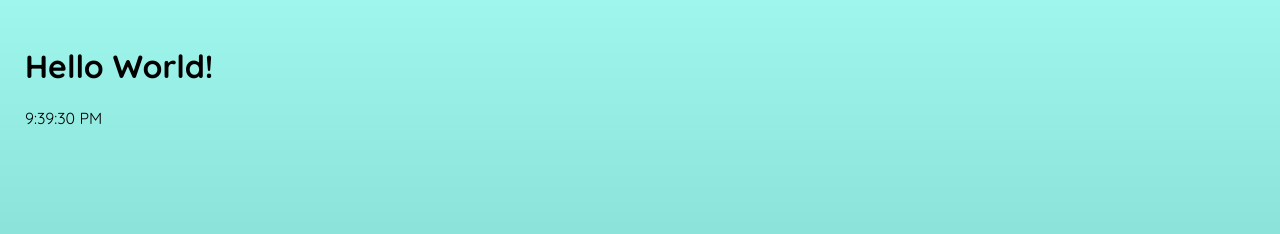
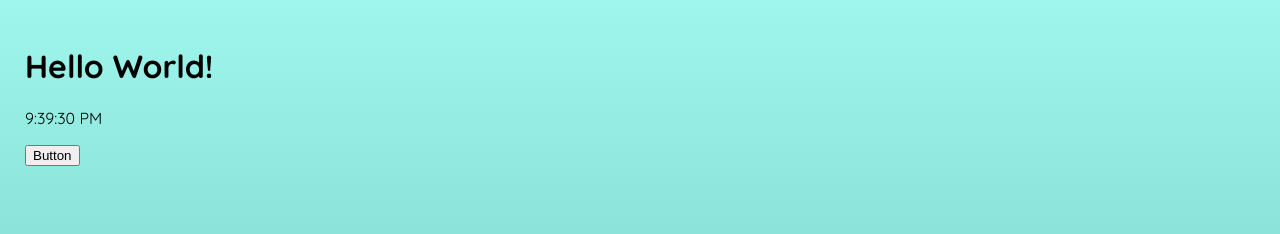
Before and after one commit to ish-that-a-wish/learn-to-code, a plain HTML site: page index.html in a window 1280 px wide. Shown: the top 234 px of the page. Drawn offline with Linux system fonts and the light colour scheme.

Commit message:
Update index.html

```diff
--- a/index.html
+++ b/index.html
@@ -8,5 +8,8 @@
       <h1 class="title">Hello World! </h1>
       <p id="currentTime"></p>
       <script src="script.js"></script>
+    <div>
+      <button type="button">Button</button>
+    </div>
   </body>
 </html>
```
